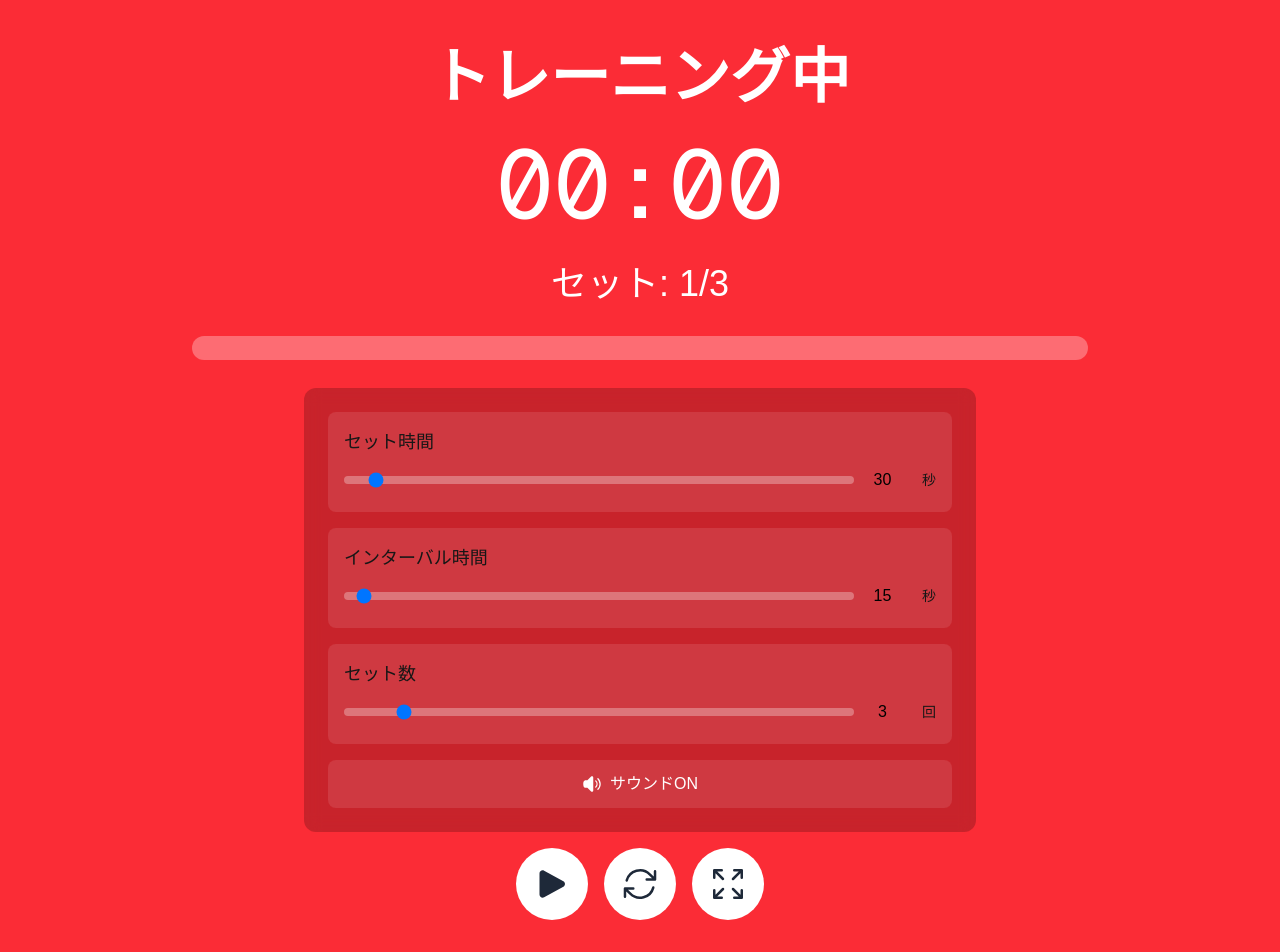
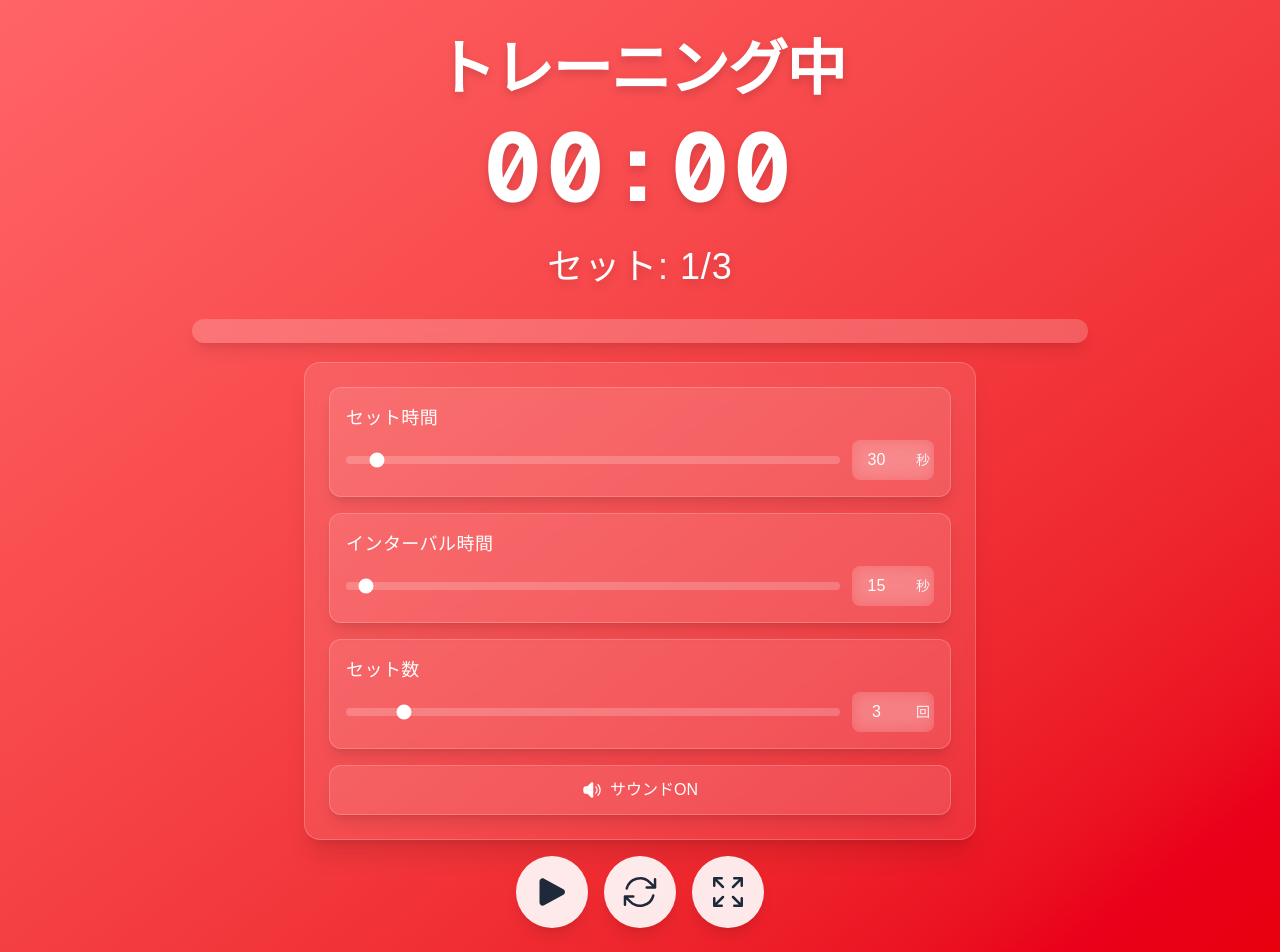
Before and after one commit to agenda23/training-timer, a Next.js app: page / in a window 1280 px wide. Shown: the top 952 px of the page. Built offline with nearby package versions, Linux system fonts and the light colour scheme; no server answers.

Commit message:
デザイン改善: レスポンシブ対応とモダンUI

```diff
--- a/src/components/Timer.tsx
+++ b/src/components/Timer.tsx
@@ -148,62 +148,62 @@ export default function Timer() {
     max: number;
     unit?: string;
   }) => (
-    <div className="bg-white/10 p-4 rounded-lg">
-      <label className="block text-sm sm:text-base lg:text-lg mb-2 font-medium">
+    <div className="bg-white/10 p-4 rounded-xl shadow-lg border border-white/20">
+      <label className="block text-sm sm:text-base lg:text-lg mb-2 font-medium text-white tracking-wide">
         {label}
       </label>
-      <div className="flex items-center gap-2">
+      <div className="flex items-center gap-3">
         <input
           type="range"
           value={value}
           onChange={(e) => onChange(parseInt(e.target.value))}
-          className="w-full h-2 bg-white/30 rounded-lg appearance-none cursor-pointer"
+          className="w-full h-2 bg-white/20 rounded-lg appearance-none cursor-pointer accent-white/90"
           min={min}
           max={max}
         />
-        <div className="w-20 flex items-center gap-1">
+        <div className="w-24 flex items-center gap-1 bg-white/10 rounded-lg p-1 backdrop-blur-sm">
           <input
             type="number"
             value={value}
             onChange={(e) => onChange(parseInt(e.target.value) || min)}
-            className="w-14 p-1 rounded text-black text-center"
+            className="w-14 p-1 rounded bg-transparent text-white text-center font-medium"
             min={min}
             max={max}
           />
-          <span className="text-sm">{unit}</span>
+          <span className="text-sm text-white/90">{unit}</span>
         </div>
       </div>
     </div>
   );
 
   return (
-    <div className={`w-full min-h-screen flex items-center justify-center p-4 ${
-      isResting ? 'bg-green-500' : 'bg-red-500'
+    <div className={`w-full min-h-[100dvh] flex items-center justify-center p-4 ${
+      isResting ? 'bg-gradient-to-br from-green-400 to-green-600' : 'bg-gradient-to-br from-red-400 to-red-600'
     } ${isFullscreen ? 'fixed inset-0 z-50' : ''}`}>
-      <div className="w-full max-w-7xl aspect-[4/3] relative">
-        <div className="absolute inset-0 flex flex-col justify-between p-4 sm:p-8">
+      <div className="w-full max-w-7xl aspect-[3/4] sm:aspect-[4/3] relative">
+        <div className="absolute inset-0 flex flex-col justify-between p-4 sm:p-6">
           <div className="flex-none text-center text-white">
-            <h1 className="text-2xl sm:text-4xl lg:text-6xl font-bold">
+            <h1 className="text-2xl sm:text-4xl lg:text-6xl font-bold tracking-tight drop-shadow-lg">
               {isResting ? '休憩中' : 'トレーニング中'}
             </h1>
           </div>
-          <div className="flex-1 flex flex-col justify-center items-center gap-4 sm:gap-6 lg:gap-8 my-4">
-            <div className="text-4xl sm:text-6xl lg:text-8xl font-mono text-white">
+          <div className="flex-1 flex flex-col justify-center items-center gap-4 sm:gap-6 lg:gap-8 my-2 sm:my-4">
+            <div className="text-4xl sm:text-6xl lg:text-8xl font-mono text-white font-bold tracking-wider drop-shadow-lg">
               {formatTime(currentTime)}
             </div>
-            <div className="text-xl sm:text-2xl lg:text-4xl text-white">
+            <div className="text-xl sm:text-2xl lg:text-4xl text-white font-medium tracking-wide drop-shadow-lg">
               セット: {currentSet}/{settings.setCount}
             </div>
-            <div className="w-full max-w-4xl bg-white/30 rounded-full h-3 sm:h-4 lg:h-6">
+            <div className="w-full max-w-4xl bg-white/20 rounded-full h-3 sm:h-4 lg:h-6 backdrop-blur-sm shadow-lg">
               <div
-                className="bg-white h-full rounded-full transition-all duration-1000"
+                className="bg-white/90 h-full rounded-full transition-all duration-1000 shadow-inner"
                 style={{ width: `${progress}%` }}
               />
             </div>
           </div>
           {!isRunning ? (
             <div className="flex-none w-full max-w-2xl mx-auto">
-              <div className="bg-black/20 p-4 sm:p-6 rounded-xl backdrop-blur-sm space-y-3 sm:space-y-4">
+              <div className="bg-white/10 p-4 sm:p-6 rounded-2xl backdrop-blur-md shadow-xl space-y-3 sm:space-y-4 border border-white/20">
                 <SettingInput
                   label="セット時間"
                   value={settings.setTime}
@@ -228,17 +228,17 @@ export default function Timer() {
                 />
                 <button
                   onClick={() => setSettings({ ...settings, soundEnabled: !settings.soundEnabled })}
-                  className="w-full bg-white/10 p-3 rounded-lg flex items-center justify-center gap-2 hover:bg-white/20 transition-colors text-white"
+                  className="w-full bg-white/10 p-3 rounded-xl flex items-center justify-center gap-2 hover:bg-white/20 transition-all duration-300 text-white border border-white/20 shadow-lg"
                 >
                   {settings.soundEnabled ? (
                     <>
                       <SpeakerWaveIcon className="h-5 w-5" />
-                      <span className="text-sm sm:text-base">サウンドON</span>
+                      <span className="text-sm sm:text-base font-medium">サウンドON</span>
                     </>
                   ) : (
                     <>
                       <SpeakerXMarkIcon className="h-5 w-5" />
-                      <span className="text-sm sm:text-base">サウンドOFF</span>
+                      <span className="text-sm sm:text-base font-medium">サウンドOFF</span>
                     </>
                   )}
                 </button>
@@ -248,7 +248,7 @@ export default function Timer() {
           <div className="flex-none flex justify-center space-x-4 mt-4">
             <button
               onClick={isRunning ? pauseTimer : startTimer}
-              className="bg-white text-gray-800 rounded-full p-3 sm:p-4 hover:bg-gray-100 transition-colors"
+              className="bg-white/90 text-gray-800 rounded-full p-3 sm:p-4 hover:bg-white hover:scale-105 transition-all duration-300 shadow-lg backdrop-blur-sm"
             >
               {isRunning && !isPaused ? (
                 <PauseIcon className="h-6 w-6 sm:h-8 sm:w-8 lg:h-10 lg:w-10" />
@@ -258,13 +258,13 @@ export default function Timer() {
             </button>
             <button
               onClick={resetTimer}
-              className="bg-white text-gray-800 rounded-full p-3 sm:p-4 hover:bg-gray-100 transition-colors"
+              className="bg-white/90 text-gray-800 rounded-full p-3 sm:p-4 hover:bg-white hover:scale-105 transition-all duration-300 shadow-lg backdrop-blur-sm"
             >
               <ArrowPathIcon className="h-6 w-6 sm:h-8 sm:w-8 lg:h-10 lg:w-10" />
             </button>
             <button
               onClick={toggleFullscreen}
-              className="bg-white text-gray-800 rounded-full p-3 sm:p-4 hover:bg-gray-100 transition-colors"
+              className="bg-white/90 text-gray-800 rounded-full p-3 sm:p-4 hover:bg-white hover:scale-105 transition-all duration-300 shadow-lg backdrop-blur-sm"
             >
               <ArrowsPointingOutIcon className="h-6 w-6 sm:h-8 sm:w-8 lg:h-10 lg:w-10" />
             </button>
```
